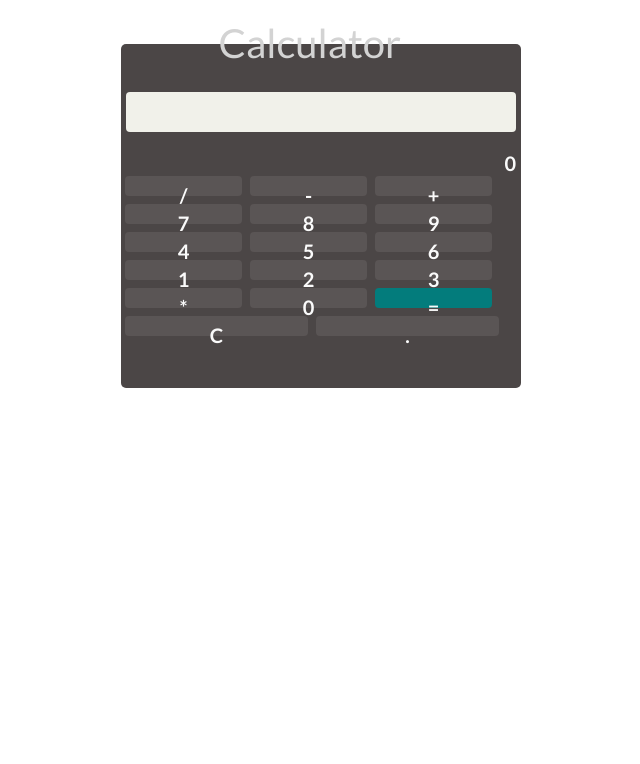
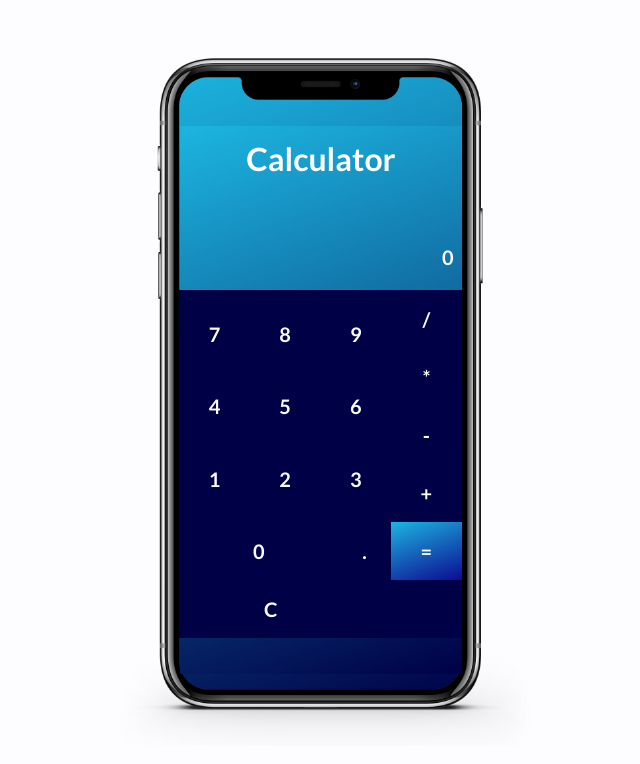
Before and after one commit to BlvkRoot/Calculator, a plain HTML site: page index.html in a window 1280 px wide. Shown: the whole page, without its empty margins (319-959 px from the left). Drawn offline with nearby package versions, Linux system fonts and the light colour scheme.

Commit message:
Changing the calcutator template
Creating a mordern template for calculator

```diff
--- a/assets/css/style.css
+++ b/assets/css/style.css
@@ -11,61 +11,73 @@ body {
     background: rgb(253, 253, 255);
 }
 
-section {
-    margin-top: 4%;
+.c-container {
+    position: relative;
+    width: 420px;
+    height: 720px;
+    margin: 0;
+    background-image: url('../img/calculator.png');
+    background-size: 100%;
+    background-repeat: no-repeat;
+    background-position: center;
+}
+
+.c-container::before {
+    content: '';
+    position: absolute;
+    left: 13%;
+    top: 4%;
+    width: 74%;
+    height: 88%;
+    background: #000046;  /* fallback for old browsers */
+    background: -webkit-linear-gradient(160deg, #1CB5E0, #000046);  /* Chrome 10-25, Safari 5.1-6 */
+    background: linear-gradient(160deg, #1CB5E0, #000046); /* W3C, IE 10+/ Edge, Firefox 16+, Chrome 26+, Opera 12+, Safari 7+ */
+    border-radius: 30px;
+    z-index: -1;
 }
 
 section .calculator__container {
-    display: flex;
-    background: rgb(75, 70, 70);
-    /* height: 90vh; */
-    max-width: 400px;
+    width: 67%;
+    border-radius: 1px !important;
+    height: 76%;
+    background: #000046;  /* fallback for old browsers */
+    background: -webkit-linear-gradient(160deg, #1CB5E0, #000046);  /* Chrome 10-25, Safari 5.1-6 */
+    background: linear-gradient(160deg, #1CB5E0, #000046); /* W3C, IE 10+/ Edge, Firefox 16+, Chrome 26+, Opera 12+, Safari 7+ */
     margin: auto;
-    padding: 48px 0;
-    justify-content: center;
-    flex-direction: column;
-    flex-wrap: wrap;
-    text-align: center;
-    border-radius: 5px;
-    -webkit-border-radius: 5px;
-    -moz-border-radius: 5px;
-    -ms-border-radius: 5px;
-    -o-border-radius: 5px;
 }
 
 .calculator__title {
-    color:rgb(211, 211, 211);
+    width: 60%;
+    color:rgb(255, 255, 255);
     text-align: center;
+    font-size: 2rem;
+    font-weight: 600;
     position: absolute;
-    left: 42%;
-    top: 2.4%;
+    left: 20%;
+    top: 100px;
 }
 
 /* BUTTONS CONTAINER STYLES */
 
 .buttons__container {
-    display: flex;
-    flex-wrap: wrap;
-    margin: auto;
-
+    position: relative;
+    background: #000046;
+    width: calc(100% + 1px) !important;
+    left: -1px;
 }
 
 .buttons {
-
-    background:rgb(90, 85, 85);
     color: rgb(250, 250, 250);
     text-align: center;
     font-weight: bold;
     font-size: 20px;
-    width: 117px;
-    height: 20px;
+    width: 33.333%;
+    height: 58px;
     padding: 4px;
-    margin: 4px;
-    border-radius: 4px;
-    -webkit-border-radius: 4px;
-    -moz-border-radius: 4px;
-    -ms-border-radius: 4px;
-    -o-border-radius: 4px;
+    border-radius: 0;
+}
+.cbutton-operators .buttons {
+    width: 100%;
 }
 
 .buttons:hover {
@@ -73,7 +85,10 @@ section .calculator__container {
 }
 
 .buttons#equal__sign {
-    background-color: rgb(3, 124, 124);
+    border: 0 !important;
+    background: #0c0c92;  /* fallback for old browsers */
+    background: -webkit-linear-gradient(160deg, #1CB5E0, #0c0c92);  /* Chrome 10-25, Safari 5.1-6 */
+    background: linear-gradient(160deg, #1CB5E0, #0c0c92); /* W3C, IE 10+/ Edge, Firefox 16+, Chrome 26+, Opera 12+, Safari 7+ */
 }
 .buttons#equal__sign:hover {
     background-color: rgb(1, 189, 189);
@@ -88,17 +103,11 @@ section .calculator__container {
 .equations__section {
     display: flex;
     justify-content: flex-end;
-    color: rgb(100, 100, 100);
-    width: 390px;
-    background-color: rgb(241, 241, 234);
-    height: 40px;
-    margin: auto;
+    color: var(--white);
+    background-color: transparent;
+    height: 64px;
+    font-size: 2rem;
     padding-top: 16px;
-    border-radius: 4px;
-    -webkit-border-radius: 4px;
-    -moz-border-radius: 4px;
-    -ms-border-radius: 4px;
-    -o-border-radius: 4px;
 }
 
 /* RESULTS SECTION STYLE */
@@ -109,14 +118,8 @@ section .calculator__container {
     color: rgb(250, 250, 250);
     font-size: 20px;
     font-weight: bold;
-    width: 390px;
     background-color: transparent;
     height: 40px;
     margin: auto;
     padding: 16px 0 0 0;
-    border-radius: 4px;
-    -webkit-border-radius: 4px;
-    -moz-border-radius: 4px;
-    -ms-border-radius: 4px;
-    -o-border-radius: 4px;
 }
--- a/assets/js/main.js
+++ b/assets/js/main.js
@@ -1,4 +1,5 @@
 let equationsContainer = document.querySelector('#equations');
+let resultsContainer = document.querySelector('#results');
 let operationSigns = ["+", "-", "/", "*", "="];
 let selectedOperand = "";
 
@@ -10,13 +11,14 @@ function captureSelectedValues() {
                     ? parseInt(button.innerHTML)
                     : button.innerHTML;
 
-                if (convertedInt !== "C"
+                if (convertedInt != "C"
                     && !operationSigns.includes(getLastValue()))
                     equationsContainer.innerHTML += convertedInt;
 
                 if (operationSigns.includes(getLastValue()) &&
                     typeof convertedInt === typeof parseInt(getLastValue()))
                     equationsContainer.innerHTML += convertedInt;
+
             })
         });
 }
@@ -31,6 +33,12 @@ function splitValues() {
 
             document.querySelector('#results').innerHTML = calculateResults(selectedOperand, firstNumber, secondNumber);
             console.log(calculateResults(selectedOperand, firstNumber, secondNumber));
+        });
+
+        document.querySelector('#clear')
+        .addEventListener('click', (e) => {
+            equationsContainer.innerHTML = '';
+            resultsContainer.innerHTML = '0';
         });
 }
 
--- a/index.html
+++ b/index.html
@@ -4,38 +4,45 @@
         <meta charset="UTF-8">
         <meta http-equiv="X-UA-Compatible" content="IE=edge">
         <meta name="viewport" content="width=device-width, initial-scale=1.0">
-        <title>Calculator</title>
+        <link rel="shortcut icon" href="assets/img/favicon.ico" />
+        <title>Calculator | Blvck & Dry'C</title>
+        <!-- Bootstrap Css CDN -->
+        <link rel="stylesheet" href="https://cdn.jsdelivr.net/npm/bootstrap@4.6.0/dist/css/bootstrap.min.css" integrity="sha384-B0vP5xmATw1+K9KRQjQERJvTumQW0nPEzvF6L/Z6nronJ3oUOFUFpCjEUQouq2+l" crossorigin="anonymous">
         <!-- Project Css -->
         <link rel="stylesheet" href="assets/css/style.css">
-        <!-- Bootstrap Css CDN -->
-        <link rel="stylesheet" href="https://cdn.jsdelivr.net/npm/bootstrap@4.6.0/dist/css/bootstrap.min.css" integrity="sha384-B0vP5xmATw1+K9KRQjQERJvTumQW0nPEzvF6L/Z6nronJ3oUOFUFpCjEUQouq2+l" crossorigin="anonymous">
     </head>
 
-    <body class="w-100 h-100">
-        <main class="container w-100 h-100 d-flex justify-content-center align-content-center">
-            <section class="c-container">
+    <body class="w-100 h-100 d-flex align-items-center justify-content-center">
+        <main class="c-main-container container w-100 h-100 d-flex align-items-center justify-content-center">
+            <section class="c-container d-flex align-items-center justify-content-center">
                 <h1 class="calculator__title">Calculator</h1>
-                <div class="calculator__container">
-                    <div class="equations__section" id="equations"></div>
-                    <div class="results__section" id="results">0</div>
-                    <div class="buttons__container">
-                        <div class="buttons operator" id="division">/</div>
-                        <div class="buttons operator" id="subtraction">-</div>
-                        <div class="buttons operator" id="addition">+</div>
-                        <div class="buttons">7</div>
-                        <div class="buttons">8</div>
-                        <div class="buttons">9</div>
-                        <div class="buttons">4</div>
-                        <div class="buttons">5</div>
-                        <div class="buttons">6</div>
-                        <div class="buttons">1</div>
-                        <div class="buttons">2</div>
-                        <div class="buttons">3</div>
-                        <div class="buttons operator" id="multiplication">*</div>
-                        <div class="buttons">0</div>
-                        <div class="buttons" id="equal__sign">=</div>
-                        <div class="buttons" id="clear">C</div>
-                        <div class="buttons" id="dot">.</div>
+                <div class="calculator__container pb-0 rounded d-flex flex-column justify-content-center text-center">
+                    <div class="equations__section w-100 mb-0 mr-0 ml-0 pr-2" id="equations"></div>
+                    <div class="results__section w-100 m-0 mb-4 pr-2" id="results">0</div>
+                    <div class="buttons__container w-100 m-0 d-flex flex-wrap align-items-stretch">
+                        <span class="m-0 d-flex flex-wrap-reverse w-75">
+                            <button class="buttons btn w-75">0</button>
+                            <button class="buttons btn w-25" id="dot"> . </button>
+                            <button class="buttons btn m-0">1</button>
+                            <button class="buttons btn m-0">2</button>
+                            <button class="buttons btn m-0">3</button>
+                            <button class="buttons btn m-0">4</button>
+                            <button class="buttons btn m-0">5</button>
+                            <button class="buttons btn m-0">6</button>
+                            <button class="buttons btn m-0">7</button>
+                            <button class="buttons btn m-0">8</button>
+                            <button class="buttons btn m-0">9</button>
+                        </span>
+                        <span class="cbutton-operators m-0 d-flex flex-column w-25">
+                            <button class="buttons btn operator" id="division">/</button>
+                            <button class="buttons btn operator" id="multiplication">*</button>
+                            <button class="buttons btn operator" id="subtraction">-</button>
+                            <button class="buttons btn operator" id="addition">+</button>
+                            <button class="buttons btn" id="equal__sign"> = </button>
+                        </span>
+                        <span class="m-0 d-flex flex-wrap-reverse w-100">
+                            <button class="buttons btn" id="clear">C</button>
+                        </span>
                     </div>
                 </div>
             </section>
```
Also changed, not shown: assets/img/favicon.ico (added).
